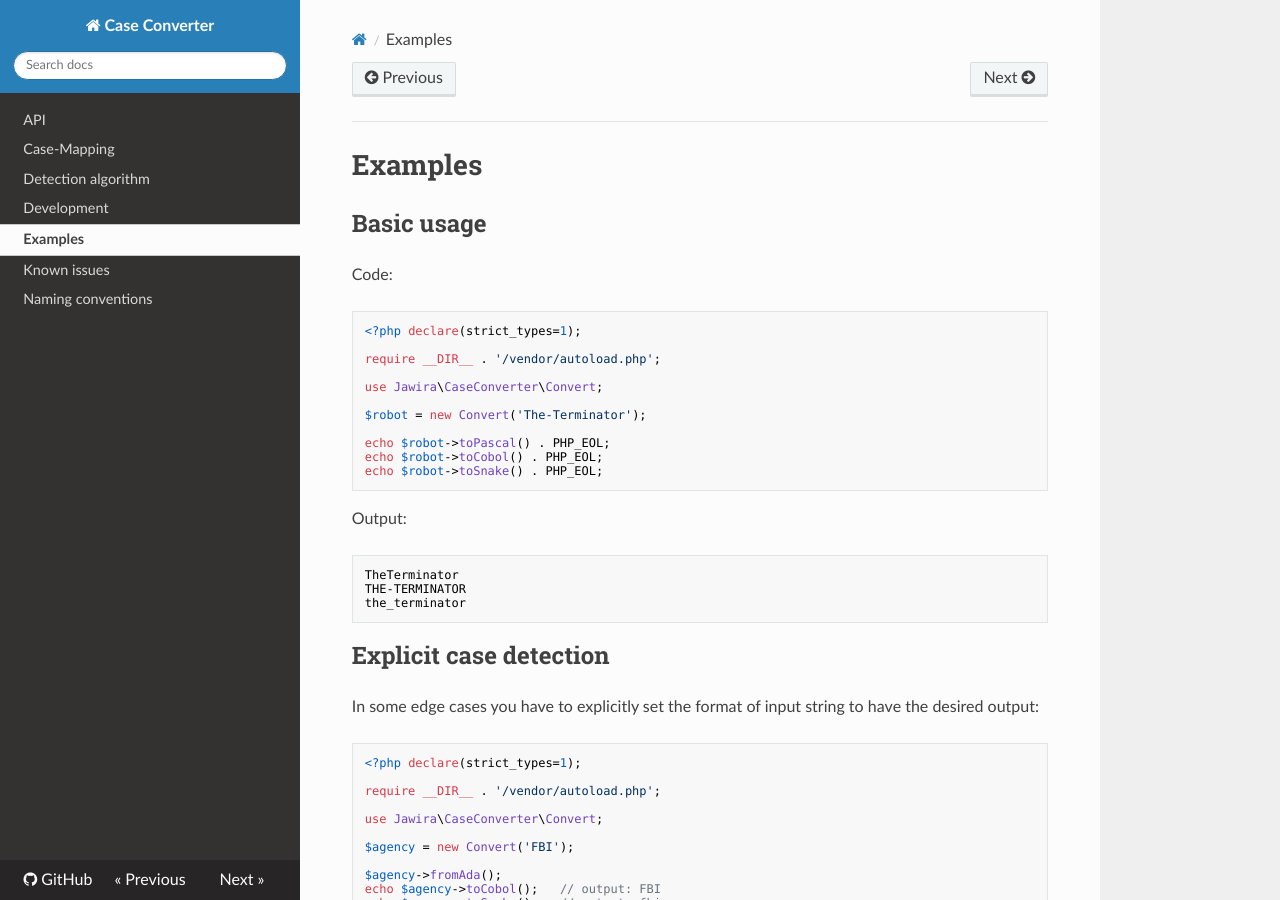
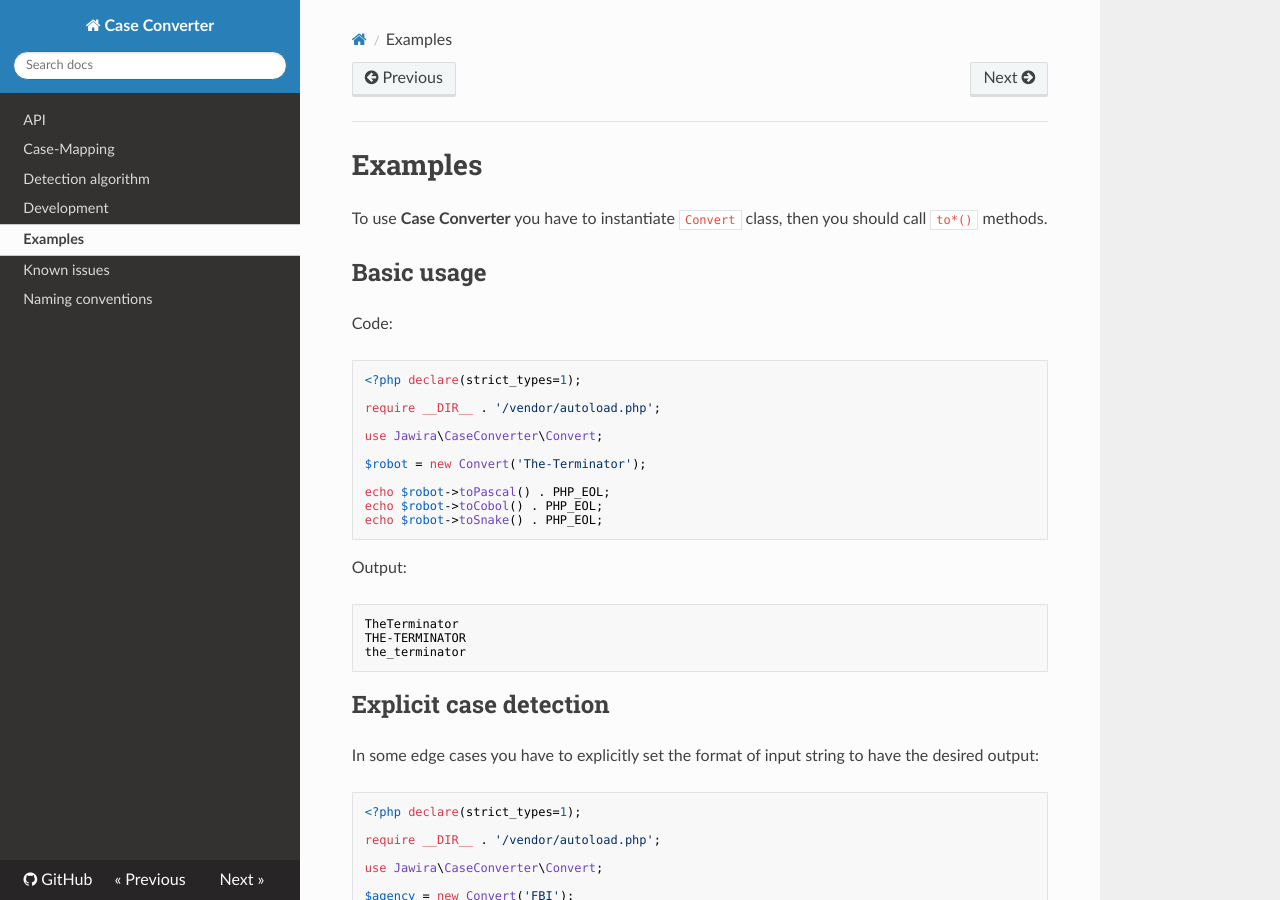
Before and after one commit to jawira/case-converter, an MkDocs documentation site: the page built from docs/examples.md, in a window 1280 px wide and 900 px high. Built offline with MkDocs 1.6.1, drawn with Linux system fonts in a browser that asks for light colours; nearby versions of some CDN libraries.

Commit message:
Update documentation #41

```diff
--- a/docs/examples.md
+++ b/docs/examples.md
@@ -1,5 +1,8 @@
 Examples
 ========
+
+To use **Case Converter** you have to instantiate `Convert` class, then you
+should call `to*()` methods.
 
 Basic usage
 -----------
```
Also changed, not shown: docs/api.md (+1 -0 lines).
